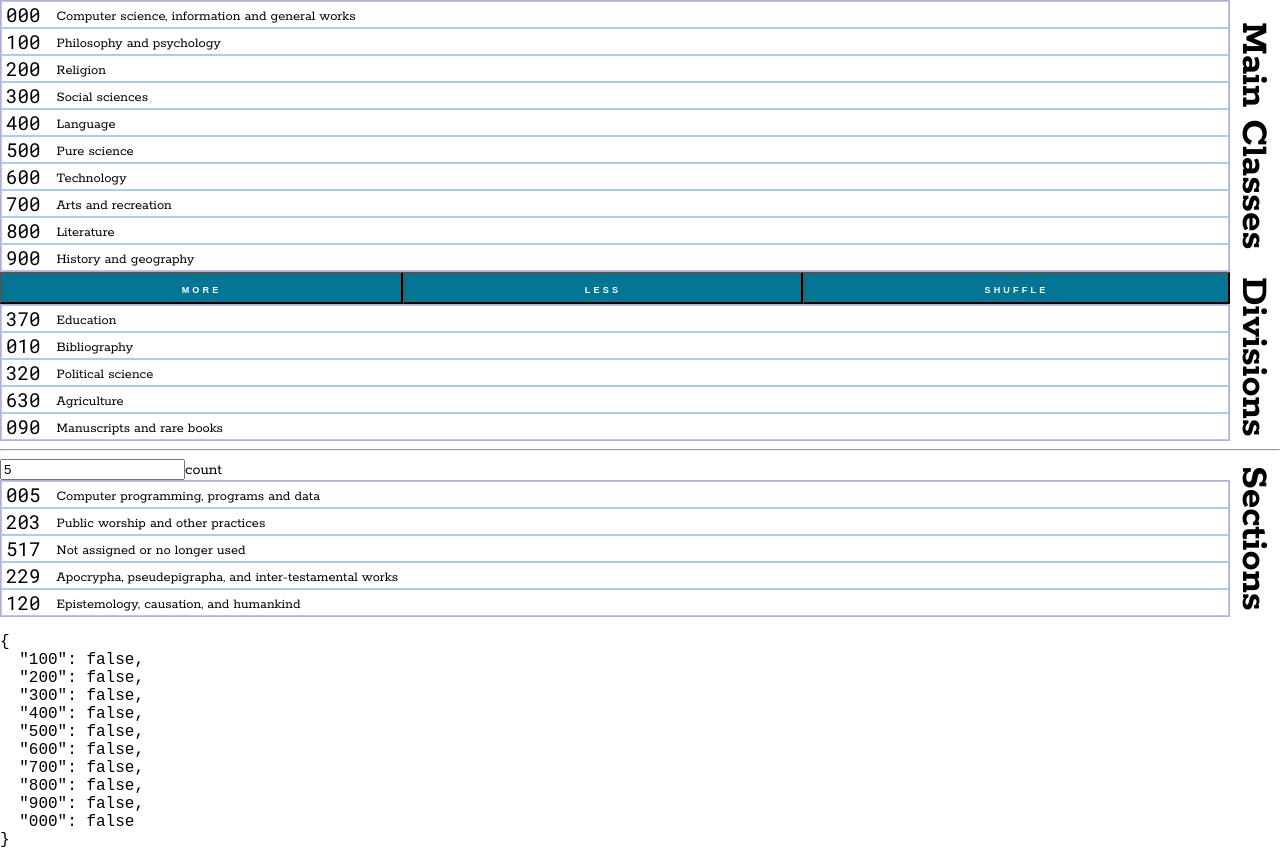
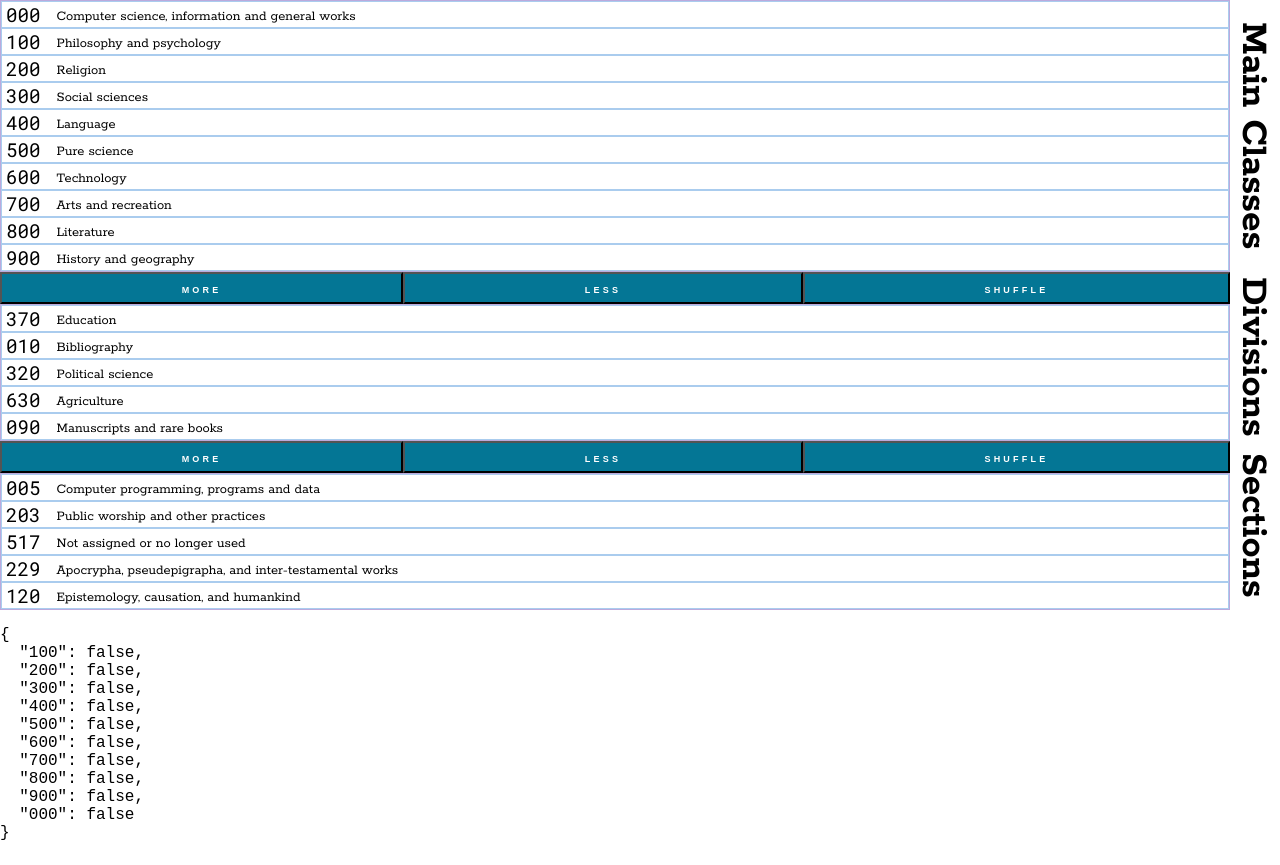
Before and after one commit to worc/ddc, a React app: page / in a window 1280 px wide. Built offline with nearby package versions, Linux system fonts and the light colour scheme.

Commit message:
add control bar to Sections

```diff
--- a/src/app.tsx
+++ b/src/app.tsx
@@ -20,7 +20,6 @@ export default function App () {
     <MainClassFilterContext.Provider value={{ filters: mainClassFilters, setFilters }}>
       <MainClasses/>
       <Divisions/>
-      <hr/>
       <Sections/>
       <pre>{ JSON.stringify(mainClassFilters, null, 2)}</pre>
     </MainClassFilterContext.Provider>
--- a/src/components/Sections.tsx
+++ b/src/components/Sections.tsx
@@ -1,21 +1,26 @@
-import React, { useState } from 'react'
+import React, { useMemo, useState } from 'react'
 import { sectionPicker } from '../picker/_picker'
 import List from './lists/List'
 import ListLayout from './layout/ListLayout'
+import useCount from '../hooks/useCount'
+import ControlBar from './controls/ControlBar'
 
 export default function Sections () {
-  const [count, setCount] = useState(5)
+  const [count, increment, decrement] = useCount(5)
+  const [stale, setStale] = useState(1)
 
-  const sections = sectionPicker(count)
+  const sections = useMemo(() => {
+    return sectionPicker(count)
+  }, [count, stale])
 
-  function handleChange(event: React.ChangeEvent<HTMLInputElement>) {
-    const count = parseInt(event.target.value, 10)
-    setCount(count)
+  function handleShuffle () {
+    const newStale = stale * -1
+    setStale(newStale)
   }
 
   return (
     <ListLayout header={'Sections'}>
-      <div><label><input type="number" value={count} onChange={handleChange}/>count</label></div>
+      <ControlBar handleUp={increment} handleDown={decrement} handleShuffle={handleShuffle}/>
       <List display={sections}/>
     </ListLayout>
   )
```
